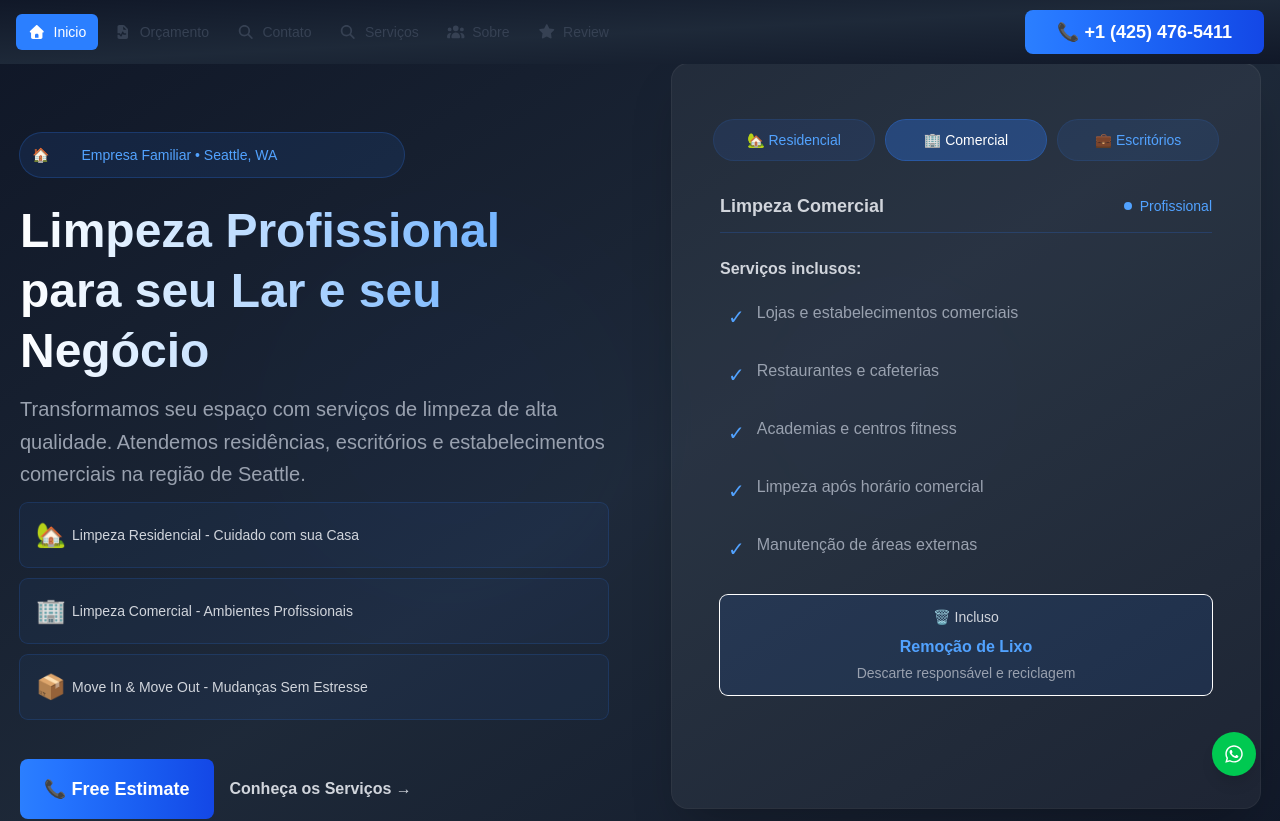
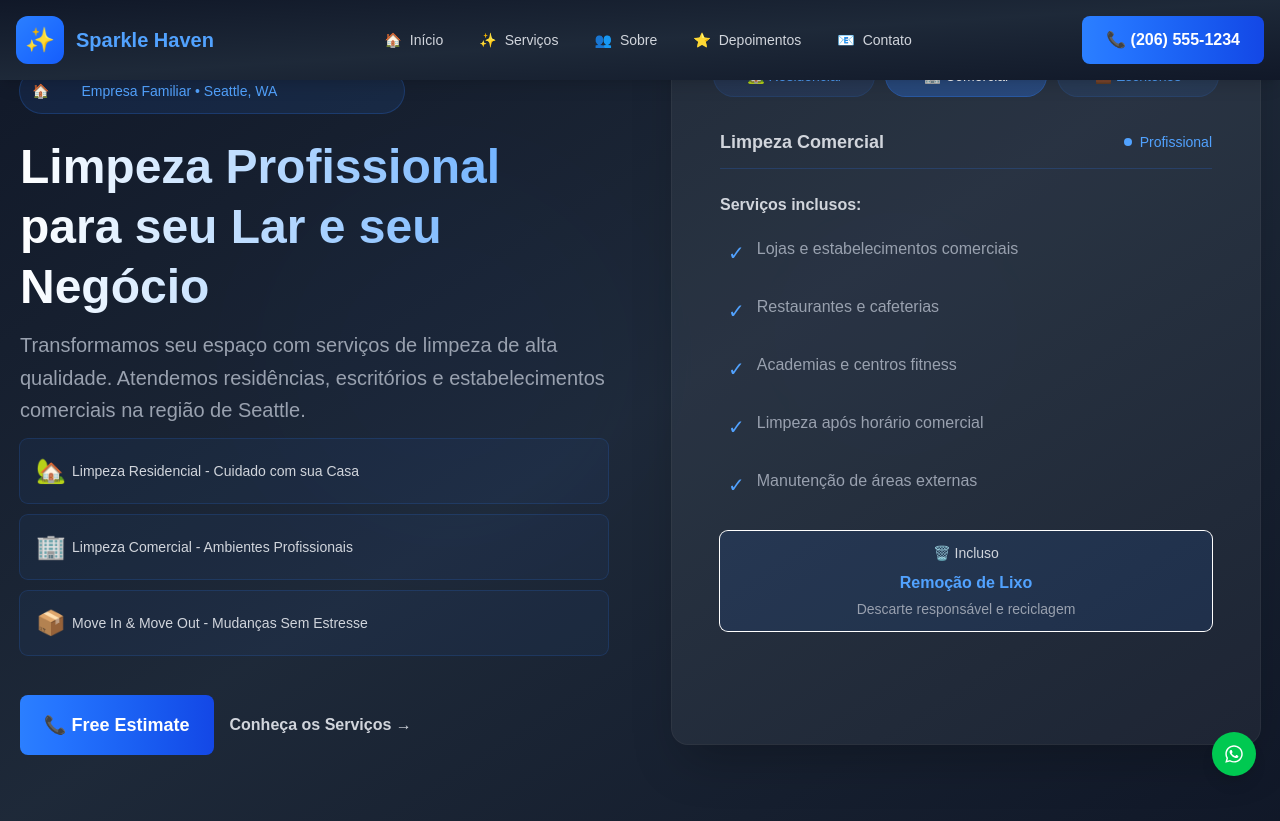
Before and after one commit to Claudio-Silva-Bispo/sparklehaven-website-project, a Next.js app: page / in a window 1280 px wide. Shown: the top 821 px of the page. Built offline with nearby package versions, Linux system fonts and the light colour scheme.

Commit message:
FIX - Ajuste de espaçamento

```diff
--- a/src/components/Hero.tsx
+++ b/src/components/Hero.tsx
@@ -76,10 +76,13 @@ const Hero: React.FC = () => {
 
               <div className="flex flex-col sm:flex-row gap-4 items-center">
                 <button
-                  onClick={() => scrollToSection('contact')}
                   className="bg-gradient-to-r from-blue-500 to-blue-700 hover:from-blue-600 hover:to-blue-800 text-white px-6 py-4 rounded-lg font-semibold text-lg transition-all duration-300 hover:-translate-y-1 hover:shadow-lg hover:shadow-blue-500/25 flex items-center gap-2"
                 >
-                  📞 Free Estimate
+                  <a
+              href="tel:+14255886654"
+            >
+              📞 Free Estimate
+            </a>
                 </button>
                 <button
                   onClick={() => scrollToSection('services')}
--- a/src/components/Navbar.tsx
+++ b/src/components/Navbar.tsx
@@ -1,61 +1,38 @@
-"use client"
 import React, { useState, useEffect, useRef } from 'react';
-import { useRouter, usePathname } from 'next/navigation';
-/* Instalar
-npm install @fortawesome/react-fontawesome @fortawesome/fontawesome-svg-core @fortawesome/free-solid-svg-icons
- */
-import { FontAwesomeIcon } from '@fortawesome/react-fontawesome';
-import { faBars, faHome, faPhone, faCalendarAlt, faUsers, faStar, faEnvelope,faUserTie, faSearch, faFileWaveform } from '@fortawesome/free-solid-svg-icons';
 
 export default function Navbar() {
-  const [isHeroVisible, setIsHeroVisible] = useState(true);
+  const [isScrolled, setIsScrolled] = useState(false);
   const [isMobileMenuOpen, setIsMobileMenuOpen] = useState(false);
-  const [isDropdownOpen, setIsDropdownOpen] = useState(false);
-  const dropdownRef = useRef<HTMLDivElement>(null);
   const [activeHash, setActiveHash] = useState('');
-  const router = useRouter();
-  const pathname = usePathname();
 
-  const menuItems: Array<{ item: string, path: string, icon: any, type: 'page' | 'section' }> = [
-    { item: 'Início', path: '/', icon: faHome, type: 'page' },
-    { item: 'Sobre', path: '#about', icon: faUserTie, type: 'section' },
-    { item: 'Contato', path: '#contact', icon: faEnvelope, type: 'section' },
-    { item: 'Serviços', path: '#service', icon: faSearch, type: 'section' },
-    { item: 'Orçamento', path: '#orcamento', icon: faFileWaveform, type: 'section' },
-    { item: 'Review', path: '#review', icon: faStar, type: 'section' },
+  const menuItems = [
+    { item: 'Início', path: '#home', icon: '🏠' },
+    { item: 'Serviços', path: '#services', icon: '✨' },
+    { item: 'Sobre', path: '#about', icon: '👥' },
+    { item: 'Depoimentos', path: '#testimonials', icon: '⭐' },
+    { item: 'Contato', path: '#contact', icon: '📧' },
   ];
 
-  // Função aprimorada para navegação
-  const handleNavigation = async (path: string, type: 'page' | 'section' = 'section') => {
-    setIsMobileMenuOpen(false);
-    setIsDropdownOpen(false);
-
-    if (type === 'page') {
-      // Navegação para páginas
-      await router.push(path);
-    } else if (type === 'section') {
-      // Navegação para seções
-      if (path.startsWith('#')) {
-        const sectionId = path.substring(1);
-
-        if (window.location.pathname === '/') {
-          // Se já estiver na home, rola diretamente para a seção
-          scrollToSection(sectionId);
+  // Detecta scroll para mostrar/ocultar navbar no mobile
+  useEffect(() => {
+    const handleScroll = () => {
+      if (window.scrollY > 100) {
+        setIsScrolled(true);
       } else {
-          // Se não estiver na home, navega para a home primeiro
-          await router.push('/');
-          // Aguarda um pequeno delay para garantir que a página carregou
-          setTimeout(() => {
-            scrollToSection(sectionId);
-          }, 100);
-        }
-      }
+        setIsScrolled(false);
       }
     };
 
-  // Função para rolar até uma seção específica
-  const scrollToSection = (sectionId: string) => {
-    const element = document.getElementById(sectionId) || document.querySelector(`[data-section="${sectionId}"]`);
+    window.addEventListener('scroll', handleScroll);
+    return () => window.removeEventListener('scroll', handleScroll);
+  }, []);
+
+  const handleNavigation = (path: string) => {
+    setIsMobileMenuOpen(false);
+
+    if (path.startsWith('#')) {
+      const sectionId = path.substring(1);
+      const element = document.getElementById(sectionId);
 
       if (element) {
         element.scrollIntoView({
@@ -63,218 +40,140 @@ export default function Navbar() {
           block: 'start'
         });
 
-      // Atualiza o hash da URL sem recarregar a página
-      if (typeof window !== 'undefined') {
-        window.history.replaceState(null, '', `#${sectionId}`);
-        setActiveHash(`#${sectionId}`);
+        window.history.replaceState(null, '', path);
+        setActiveHash(path);
       }
-    } else {
-      console.warn(`Seção com ID "${sectionId}" não encontrada`);
     }
   };
-
-  // Hook para detectar mudanças no hash da URL
-  useEffect(() => {
-    const handleHashChange = () => {
-      const hash = window.location.hash;
-      setActiveHash(hash);
-      if (hash && pathname === '/') {
-        const sectionId = hash.substring(1);
-        setTimeout(() => scrollToSection(sectionId), 100);
-      }
-    };
-
-    // Detecta mudanças no hash
-    window.addEventListener('hashchange', handleHashChange);
-
-    // Verifica o hash inicial
-    if (typeof window !== 'undefined' && window.location.hash) {
-      handleHashChange();
-    }
-
-    return () => {
-      window.removeEventListener('hashchange', handleHashChange);
-    };
-  }, [pathname, router]);
 
   const toggleMobileMenu = () => {
     setIsMobileMenuOpen(!isMobileMenuOpen);
   };
 
-  const handleClickOutside = (event: MouseEvent) => {
-    if (dropdownRef.current && !dropdownRef.current.contains(event.target as Node)) {
-      setIsDropdownOpen(false);
-    }
-  };
+  return (
+    <>
+      {/* Navbar Desktop - sempre visível */}
+      <header className="hidden lg:block fixed top-0 left-0 right-0 z-50 bg-gradient-to-br from-gray-900 via-gray-800 to-gray-900 text-white shadow-lg">
+        <div className="max-w-7xl mx-auto px-4">
+          <div className="flex justify-between items-center h-20">
 
-  useEffect(() => {
-    document.addEventListener('mousedown', handleClickOutside);
-    return () => {
-      document.removeEventListener('mousedown', handleClickOutside);
-    };
-  }, []);
+            {/* Logo */}
+            <div className="flex items-center">
+              <button
+                onClick={() => handleNavigation('#home')}
+                className="flex items-center gap-3 hover:opacity-80 transition-opacity"
+              >
+                <div className="w-12 h-12 bg-gradient-to-br from-blue-500 to-blue-600 rounded-xl flex items-center justify-center text-2xl">
+                  ✨
+                </div>
+                <span className="text-xl font-bold text-blue-400">Sparkle Haven</span>
+              </button>
+            </div>
 
-  // Fechar menu mobile ao redimensionar para desktop
-  useEffect(() => {
-    const handleResize = () => {
-      if (window.innerWidth >= 1024 && isMobileMenuOpen) {
-        setIsMobileMenuOpen(false);
-      }
-    };
+            {/* Menu Desktop */}
+            <nav className="flex items-center space-x-1">
+              {menuItems.map((menuItem) => (
+                <button
+                  key={menuItem.item}
+                  onClick={() => handleNavigation(menuItem.path)}
+                  className={`px-4 py-2 text-sm hover:bg-blue-500/20 rounded-lg flex items-center space-x-2 transition-all ${
+                    activeHash === menuItem.path ? 'bg-blue-500/30 text-white' : 'text-gray-300'
+                  }`}
+                >
+                  <span>{menuItem.icon}</span>
+                  <span>{menuItem.item}</span>
+                </button>
+              ))}
+            </nav>
 
-    window.addEventListener('resize', handleResize);
-    return () => window.removeEventListener('resize', handleResize);
-  }, [isMobileMenuOpen]);
+            {/* Botão de Contato */}
+            <div className="flex items-center">
+              <a
+                href="tel:+12065551234"
+                className="bg-gradient-to-r from-blue-500 to-blue-700 hover:from-blue-600 hover:to-blue-800 text-white px-6 py-3 rounded-lg font-semibold transition-all duration-300 hover:-translate-y-1 hover:shadow-lg hover:shadow-blue-500/25 flex items-center gap-2"
+              >
+                📞 (206) 555-1234
+              </a>
+            </div>
+          </div>
+        </div>
+      </header>
 
-  return (
-    <header className="top-0 left-0 right-0 z-50 bg-gradient-to-br from-gray-900 via-gray-800 to-gray-900 text-white">
-      {/* Container principal respeitando o limite de 1280px */}
-      <div className="max-w-[1440px] mx-auto px-4">
+      {/* Navbar Mobile - aparece apenas ao fazer scroll */}
+      <header
+        className={`lg:hidden fixed top-0 left-0 right-0 z-50 bg-gradient-to-br from-gray-900 via-gray-800 to-gray-900 text-white shadow-lg transition-transform duration-300 ${
+          isScrolled ? 'translate-y-0' : '-translate-y-full'
+        }`}
+      >
+        <div className="max-w-7xl mx-auto px-4">
           <div className="flex justify-between items-center h-16">
 
-          {/* Logo - visível apenas em desktop */}
-          {/* <div className="hidden xl:flex items-center">
-            <button onClick={() => handleNavigation('/', 'page')} className="flex items-center">
-              <Image
-                width={120}
-                height={120}
-                src="/"
-                alt="Logo"
-                className="w-24 h-24 object-contain"
-              />
-            </button>
+            {/* Logo Mobile */}
+            <button
+              onClick={() => handleNavigation('#home')}
+              className="flex items-center gap-2"
+            >
+              <div className="w-10 h-10 bg-gradient-to-br from-blue-500 to-blue-600 rounded-lg flex items-center justify-center text-xl">
+                ✨
               </div>
-           */}
-          {/* Menu Desktop - oculto em mobile */}
-          <nav className="hidden lg:flex items-center space-x-1">
-            <button
-              onClick={() => handleNavigation('/', 'page')}
-              className={`px-3 py-2 text-sm hover:bg-blue-500 hover:text-blue-100 rounded-md flex items-center space-x-2 transition-colors ${pathname === '/' ? 'bg-blue-500 text-white' : 'text-white'}`}
-            >
-              <FontAwesomeIcon icon={faHome} className="w-4 h-4" />
-              <span>Inicio</span>
+              <span className="text-lg font-bold text-blue-400">Sparkle Haven</span>
             </button>
 
-            <button
-              onClick={() => handleNavigation('#contact', 'section')}
-              className={`px-3 py-2 text-sm hover:bg-blue-500 hover:text-white rounded-md flex items-center space-x-2 transition-colors ${activeHash === '#FormQuote' ? 'bg-[#2C394C] text-white' : 'text-gray-700'}`}
-            >
-              <FontAwesomeIcon icon={faFileWaveform} className="w-4 h-4" />
-              <span>Orçamento</span>
-            </button>
-
-             <button
-              onClick={() => handleNavigation('WebDevelopment', 'page')}
-              className={`px-3 py-2 text-sm hover:bg-blue-500 hover:text-white rounded-md flex items-center space-x-2 transition-colors ${activeHash === '#Service' ? 'bg-[#2C394C] text-white' : 'text-gray-700'}`}
-            >
-              <FontAwesomeIcon icon={faSearch} className="w-4 h-4" />
-              <span>Contato</span>
-            </button>
-
-             <button
-              onClick={() => handleNavigation('DocumentationTrainingSection', 'page')}
-              className={`px-3 py-2 text-sm hover:bg-blue-500 hover:text-white rounded-md flex items-center space-x-2 transition-colors ${activeHash === '#Service' ? 'bg-[#2C394C] text-white' : 'text-gray-700'}`}
-            >
-              <FontAwesomeIcon icon={faSearch} className="w-4 h-4" />
-              <span>Serviços</span>
-            </button>
-
-            <button
-              onClick={() => handleNavigation('About', 'page')}
-              className={`px-3 py-2 text-sm hover:bg-blue-500 hover:text-white rounded-md flex items-center space-x-2 transition-colors ${activeHash === '#About' ? 'bg-[#2C394C] text-white' : 'text-gray-700'}`}
-            >
-              <FontAwesomeIcon icon={faUsers} className="w-4 h-4" />
-              <span>Sobre</span>
-            </button>
-
-            <button
-              onClick={() => handleNavigation('FeedbackForm', 'page')}
-              className={`px-3 py-2 text-sm hover:bg-blue-500 hover:text-white rounded-md flex items-center space-x-2 transition-colors ${activeHash === '#About' ? 'bg-[#2C394C] text-white' : 'text-gray-700'}`}
-            >
-              <FontAwesomeIcon icon={faStar} className="w-4 h-4" />
-              <span>Review</span>
-            </button>
-
-          </nav>
-
-          {/* Botão de Contato Desktop */}
-          <div className="hidden xl:flex items-center">
-            <a
-              href="tel:+14255886654"
-              className="bg-gradient-to-r from-blue-500 to-blue-700 hover:from-blue-600 hover:to-blue-800 text-white px-8 py-2 rounded-lg font-semibold text-lg transition-all duration-300 hover:-translate-y-1 hover:shadow-lg hover:shadow-blue-500/25 flex items-center gap-2"
-            >
-              📞 +1 (425) 476-5411
-            </a>
-          </div>
-
-          {/* Logo Mobile - centralizado */}
-          {/* <div className="flex lg:hidden items-center text-center transform-translate-x-1/2">
-            <button onClick={() => handleNavigation('/', 'page')} className="flex items-center">
-              <Image
-                width={120}
-                height={120}
-                src="/logo/logo-principal/transparent-logo-icone.png"
-                alt="Logo da empresa"
-                className="w-24 h-24 object-contain"
-              />
-            </button>
-          </div> */}
-
-          {/* Botão Hamburger - apenas mobile */}
+            {/* Botão Hamburger */}
             <button
               onClick={toggleMobileMenu}
-            className="lg:hidden p-2 text-gray-200 hover:text-[#9b4819] transition-colors"
+              className="p-2 text-gray-200 hover:text-blue-400 transition-colors"
               aria-label="Abrir menu"
             >
-            <FontAwesomeIcon icon={faBars} className="w-6 h-6" />
+              <svg className="w-6 h-6" fill="none" stroke="currentColor" viewBox="0 0 24 24">
+                <path strokeLinecap="round" strokeLinejoin="round" strokeWidth={2} d="M4 6h16M4 12h16M4 18h16" />
+              </svg>
             </button>
           </div>
         </div>
+      </header>
 
       {/* Menu Mobile Overlay */}
       {isMobileMenuOpen && (
-        <div className="fixed inset-0 bg-gradient-to-br from-gray-900 via-gray-800 to-gray-900 text-white z-40 lg:hidden">
-          <div className="fixed inset-y-0 right-0 w-full max-w-full shadow-xl">
+        <div className="fixed inset-0 bg-gray-900/95 backdrop-blur-sm z-50 lg:hidden">
+          <div className="fixed inset-y-0 right-0 w-full max-w-sm bg-gradient-to-br from-gray-900 via-gray-800 to-gray-900 shadow-2xl">
             {/* Header do menu mobile */}
-            <div className="flex items-center justify-between p-4 border-b border-[#78B2FB] border-opacity-20">
-              <h2 className="text-lg font-semibold text-white">Menu</h2>
+            <div className="flex items-center justify-between p-4 ring-b ring-blue-500/20">
+              <h2 className="text-lg font-semibold text-white flex items-center gap-2">
+                <span className="text-2xl">✨</span>
+                Menu
+              </h2>
               <button
                 onClick={toggleMobileMenu}
-                className="p-2 text-[#78B2FB] hover:bg-[#78B2FB] hover:bg-opacity-10 rounded-lg transition-colors"
+                className="p-2 text-blue-400 hover:bg-blue-500/10 rounded-lg transition-colors"
                 aria-label="Fechar menu"
               >
-                <svg
-                  xmlns="http://www.w3.org/2000/svg"
-                  fill="none"
-                  viewBox="0 0 24 24"
-                  stroke="currentColor"
-                  className="w-6 h-6"
-                >
-                  <path strokeLinecap="round" strokeLinejoin="round" strokeWidth="2" d="M6 18L18 6M6 6l12 12" />
+                <svg className="w-6 h-6" fill="none" stroke="currentColor" viewBox="0 0 24 24">
+                  <path strokeLinecap="round" strokeLinejoin="round" strokeWidth={2} d="M6 18L18 6M6 6l12 12" />
                 </svg>
               </button>
             </div>
 
             {/* Lista de menu items */}
-            <nav className="flex flex-col">
+            <nav className="flex flex-col p-4 space-y-2">
               {menuItems.map((menuItem) => (
                 <button
                   key={menuItem.item}
-                  onClick={() => handleNavigation(menuItem.path, menuItem.type)}
-                  className="flex items-center space-x-3 px-6 py-4 text-white hover:bg-[#9b4819] hover:bg-opacity-10 transition-colors text-left"
+                  onClick={() => handleNavigation(menuItem.path)}
+                  className="flex items-center space-x-3 px-4 py-4 text-white hover:bg-blue-500/10 rounded-lg transition-colors text-left ring-1 ring-blue-500/20"
                 >
-                  <FontAwesomeIcon icon={menuItem.icon} className="w-5 h-5" />
+                  <span className="text-2xl">{menuItem.icon}</span>
                   <span className="font-medium">{menuItem.item}</span>
                 </button>
               ))}
 
               {/* Botão de contato no mobile */}
-              <div className="px-6 pt-4">
+              <div className="pt-4">
                 <a
-                  href="tel:+14254765411"
-                  className="flex items-center justify-center w-full px-4 py-3 bg-[#78B2FB] hover:bg-[#7a3614] text-white rounded-lg transition-colors font-medium"
+                  href="tel:+12065551234"
+                  className="flex items-center justify-center w-full px-4 py-4 bg-gradient-to-r from-blue-500 to-blue-700 hover:from-blue-600 hover:to-blue-800 text-white rounded-lg transition-all font-semibold shadow-lg"
                 >
-                  <FontAwesomeIcon icon={faPhone} className="w-4 h-4 mr-2" />
+                  <span className="mr-2">📞</span>
                   Ligar Agora
                 </a>
               </div>
@@ -282,6 +181,6 @@ export default function Navbar() {
           </div>
         </div>
       )}
-    </header>
+    </>
   );
 }
--- a/src/pages/_app.tsx
+++ b/src/pages/_app.tsx
@@ -34,7 +34,7 @@ function MyApp({ Component, pageProps: { session, ...pageProps } }: AppProps) {
       <div className="fixed bottom-6 right-6 flex flex-col gap-3 z-50">
       {/* Botão WhatsApp */}
       <a
-        href="https://wa.me/+14255886654"
+        href="https://wa.me/+14254765411"
         target="_blank"
         rel="noopener noreferrer"
         className="p-3 rounded-full bg-green-500 text-white shadow-lg hover:bg-green-400 transition"
```
Lines whose indentation alone changed are shown as unchanged.
